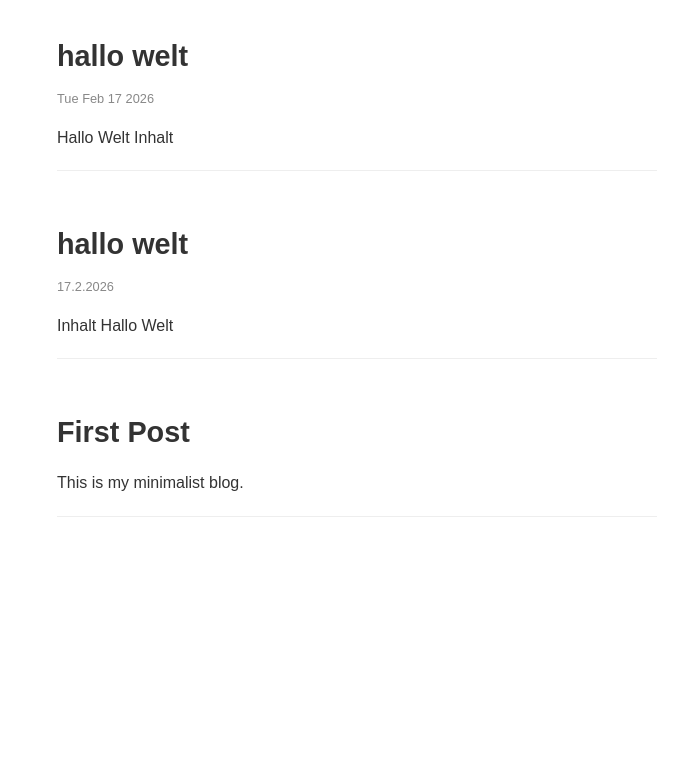
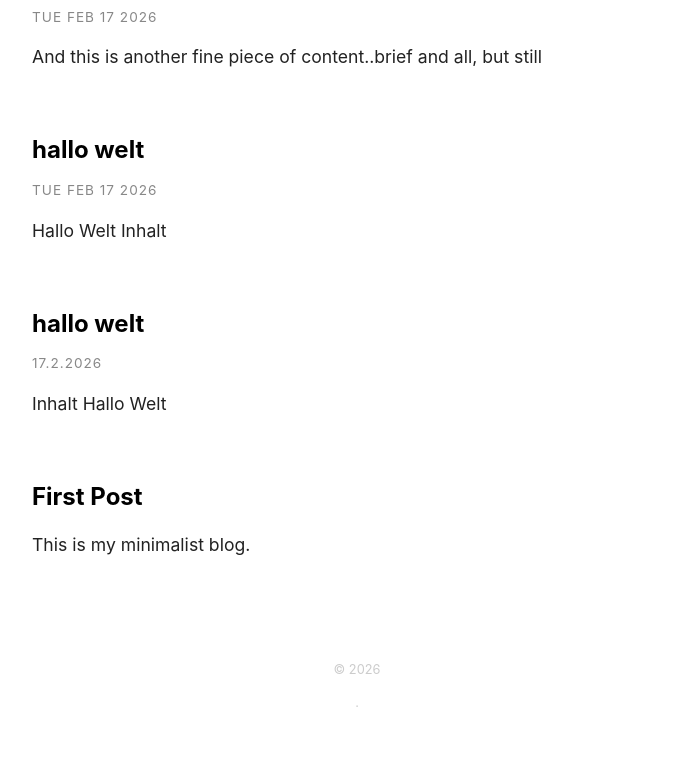
Before and after one commit to pablovolenski/my-blog, a plain HTML site: page index.html in a window 1280 px wide. Shown: the part 215-988 px from the top of the page, without its empty margins (283-971 px from the left). Before the commit the page ends 842 px from the top, so only its background shows below. Drawn offline with Linux system fonts and the light colour scheme.

Commit message:
Aktualisieren von index.html

```diff
--- a/index.html
+++ b/index.html
@@ -5,39 +5,78 @@
     <meta name="viewport" content="width=device-width, initial-scale=1.0">
     <title>Pablo's Blog</title>
     <style>
-        body { font-family: sans-serif; max-width: 600px; margin: 40px auto; padding: 20px; line-height: 1.6; color: #333; }
-        article { margin-bottom: 50px; border-bottom: 1px solid #eee; padding-bottom: 20px; }
-        h1 { margin: 0 0 10px 0; font-size: 1.8rem; }
-        .date { color: #888; font-size: 0.8rem; display: block; margin-bottom: 15px; }
-        .content { white-space: pre-wrap; }
+        body {
+            font-family: -apple-system, BlinkMacSystemFont, "Segoe UI", Roboto, sans-serif;
+            max-width: 650px;
+            margin: 40px auto;
+            padding: 20px;
+            line-height: 1.6;
+            color: #222;
+            background-color: #fff;
+        }
+        header { border-bottom: 2px solid #000; margin-bottom: 50px; padding-bottom: 10px; }
+        h1 { font-size: 2rem; margin: 0; }
+        article { margin-bottom: 60px; }
+        article h2 { margin: 0 0 10px 0; font-size: 1.5rem; color: #000; }
+        .date { color: #888; font-size: 0.85rem; display: block; margin-bottom: 15px; text-transform: uppercase; letter-spacing: 1px; }
+        .content { white-space: pre-wrap; font-size: 1.1rem; }
+        #status-msg { text-align: center; color: #666; margin-top: 50px; }
+        footer { margin-top: 100px; font-size: 0.8rem; color: #ccc; text-align: center; }
+        footer a { color: inherit; text-decoration: none; }
     </style>
 </head>
 <body>
-    <div id="blog-display">Loading posts...</div>
+
+    <header>
+        <h1>Pablo's Blog</h1>
+    </header>
+
+    <div id="blog-display">
+        <p id="status-msg">Loading posts...</p>
+    </div>
+
+    <footer>
+        <p>&copy; 2026</p>
+        <a href="admin.html">.</a>
+    </footer>
 
     <script>
-        // Fetches your posts.json and draws them on the screen
-        fetch('posts.json?t=' + Date.now())
-            .then(res => res.json())
-            .then(posts => {
-                const container = document.getElementById('blog-display');
+        // We add a timestamp to the URL to prevent the phone browser
+        // from showing old cached versions of your posts.
+        const postsUrl = 'posts.json?t=' + Date.now();
+
+        async function loadPosts() {
+            const container = document.getElementById('blog-display');
+
+            try {
+                const response = await fetch(postsUrl);
+                if (!response.ok) throw new Error("Could not load posts.");
+
+                const posts = await response.json();
+
                 if (posts.length === 0) {
-                    container.innerHTML = "No posts yet.";
+                    container.innerHTML = "<p id='status-msg'>No posts published yet.</p>";
                     return;
                 }
-                container.innerHTML = '';
-                posts.forEach(p => {
-                    container.innerHTML += `
-                        <article>
-                            <h1>${p.title}</h1>
-                            <span class="date">${p.date || ''}</span>
-                            <div class="content">${p.content}</div>
-                        </article>`;
+
+                container.innerHTML = ''; // Clear loading message
+
+                posts.forEach(post => {
+                    const article = document.createElement('article');
+                    article.innerHTML = `
+                        <h2>${post.title}</h2>
+                        <span class="date">${post.date || ''}</span>
+                        <div class="content">${post.content}</div>
+                    `;
+                    container.appendChild(article);
                 });
-            })
-            .catch(err => {
-                document.getElementById('blog-display').innerHTML = "Post list is empty or file is missing.";
-            });
+
+            } catch (error) {
+                container.innerHTML = "<p id='status-msg'>Error: Make sure posts.json exists in your repository.</p>";
+            }
+        }
+
+        loadPosts();
     </script>
 </body>
 </html>
```
